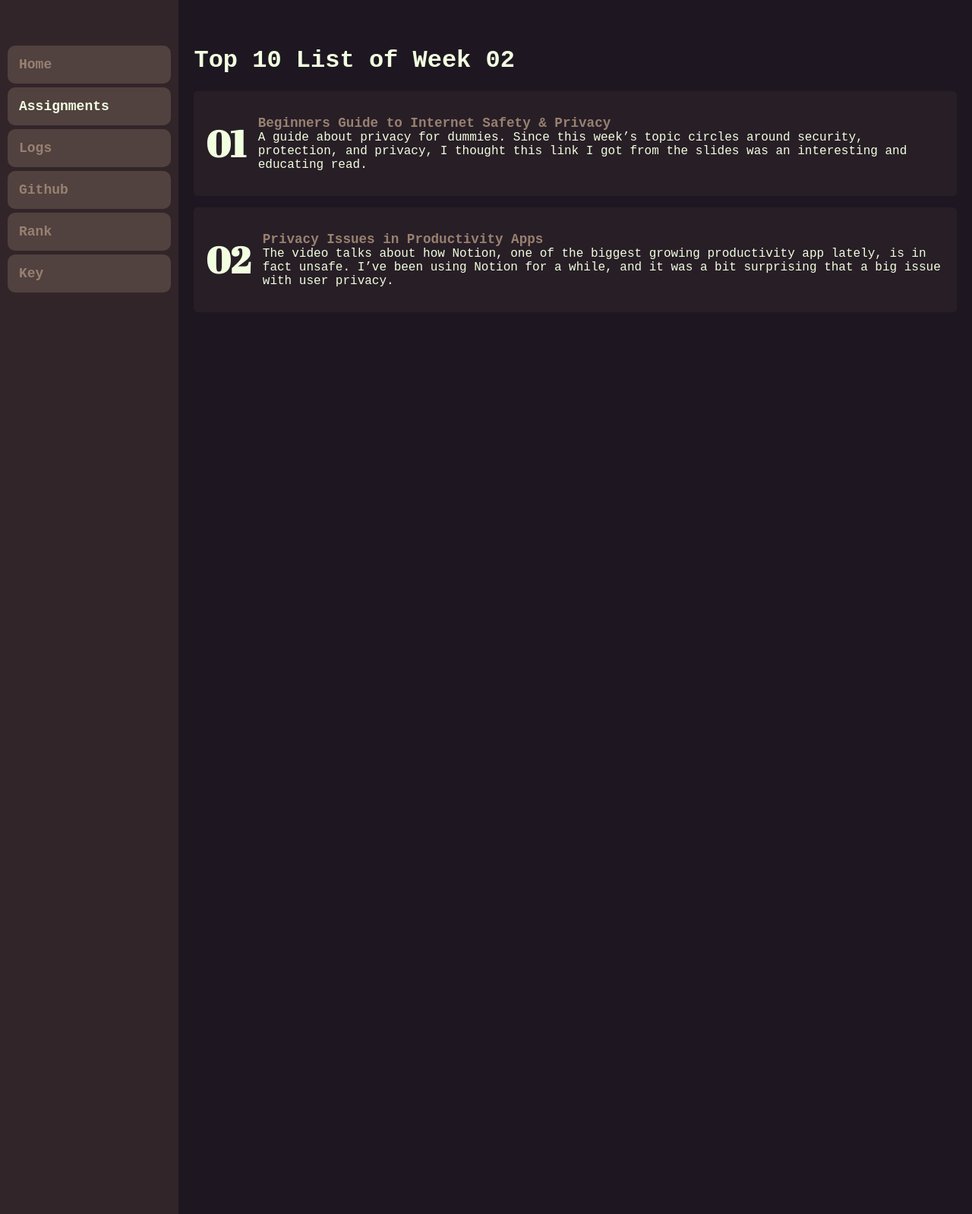
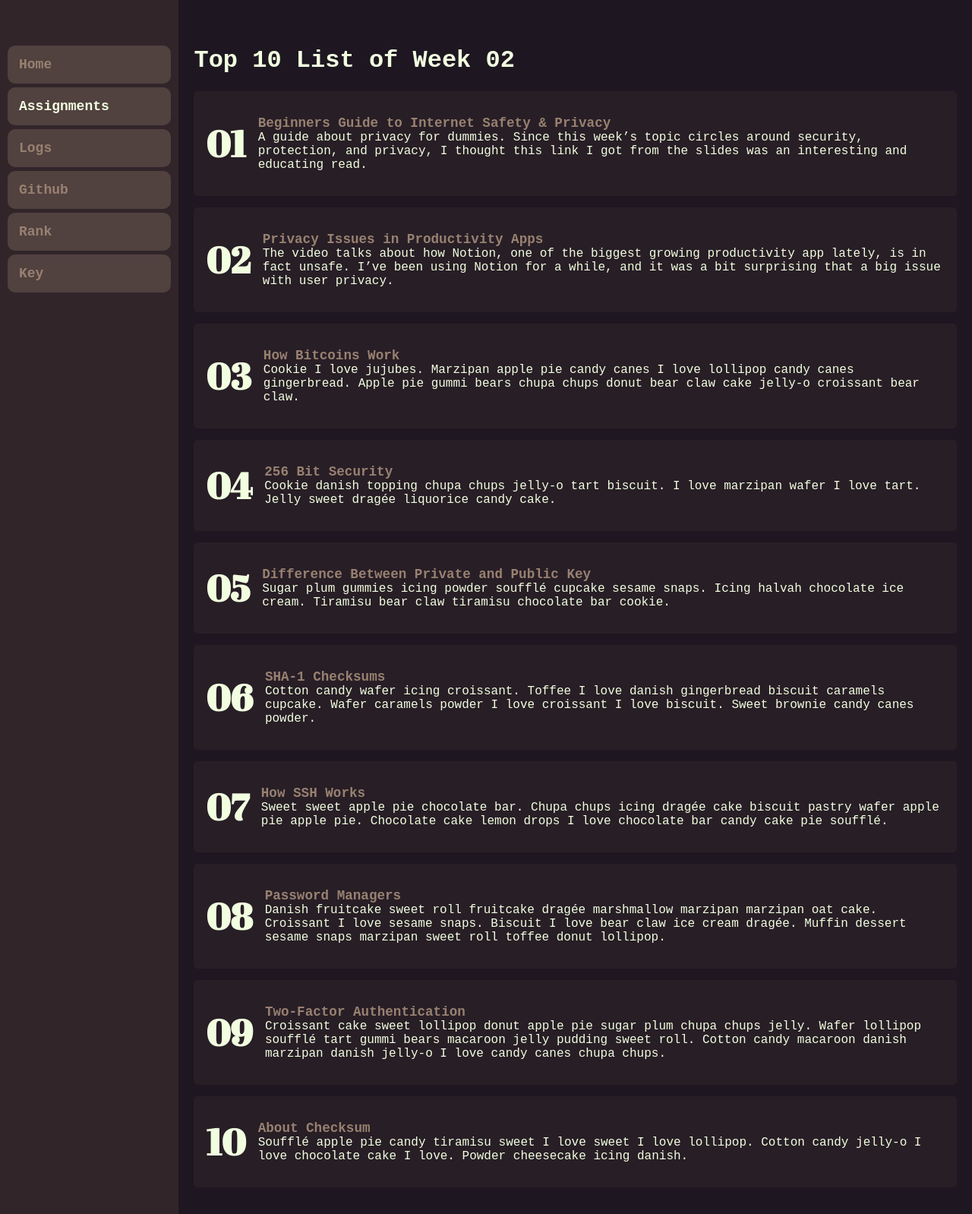
Before and after one commit to asfiowilma/os211, a Jekyll site: the page built from w02.md, in a window 1280 px wide. Shown: the whole page at 76% size. Built offline with Jekyll 4.4.1, drawn with Linux system fonts in a browser that asks for light colours.

Commit message:
OS211 asfiowilma

```diff
--- a/w02.md
+++ b/w02.md
@@ -12,3 +12,35 @@ permalink: /W02/
 2. [Privacy Issues in Productivity Apps](https://www.youtube.com/watch?v=HhWUjp5pD0g)
     <br>
     The video talks about how Notion, one of the biggest growing productivity app lately, is in fact unsafe. I've been using Notion for a while, and it was a bit surprising that a big issue with user privacy.
+
+3. [How Bitcoins Work](https://www.youtube.com/watch?v=bBC-nXj3Ng4)
+    <br>
+    Cookie I love jujubes. Marzipan apple pie candy canes I love lollipop candy canes gingerbread. Apple pie gummi bears chupa chups donut bear claw cake jelly-o croissant bear claw.
+
+4. [256 Bit Security](https://www.youtube.com/watch?v=S9JGmA5_unY)
+    <br>
+    Cookie danish topping chupa chups jelly-o tart biscuit. I love marzipan wafer I love tart. Jelly sweet dragée liquorice candy cake.
+
+5. [Difference Between Private and Public Key](https://www.geeksforgeeks.org/difference-between-private-key-and-public-key/)
+    <br>
+    Sugar plum gummies icing powder soufflé cupcake sesame snaps. Icing halvah chocolate ice cream. Tiramisu bear claw tiramisu chocolate bar cookie.
+
+6. [SHA-1 Checksums](https://www.adaic.org/resources/add_content/standards/articles/SHA-1.html)
+    <br>
+    Cotton candy wafer icing croissant. Toffee I love danish gingerbread biscuit caramels cupcake. Wafer caramels powder I love croissant I love biscuit. Sweet brownie candy canes powder.
+
+7. [How SSH Works](https://www.youtube.com/watch?v=ORcvSkgdA58)
+    <br>
+    Sweet sweet apple pie chocolate bar. Chupa chups icing dragée cake biscuit pastry wafer apple pie apple pie. Chocolate cake lemon drops I love chocolate bar candy cake pie soufflé.
+
+8. [Password Managers](https://cybernews.com/best-password-managers/are-password-managers-safe/)
+    <br>
+    Danish fruitcake sweet roll fruitcake dragée marshmallow marzipan marzipan oat cake. Croissant I love sesame snaps. Biscuit I love bear claw ice cream dragée. Muffin dessert sesame snaps marzipan sweet roll toffee donut lollipop.
+
+9. [Two-Factor Authentication](https://authy.com/what-is-2fa/)
+    <br>
+    Croissant cake sweet lollipop donut apple pie sugar plum chupa chups jelly. Wafer lollipop soufflé tart gummi bears macaroon jelly pudding sweet roll. Cotton candy macaroon danish marzipan danish jelly-o I love candy canes chupa chups.
+
+10. [About Checksum](https://www.howtogeek.com/363735/what-is-a-checksum-and-why-should-you-care/)
+    <br>
+    Soufflé apple pie candy tiramisu sweet I love sweet I love lollipop. Cotton candy jelly-o I love chocolate cake I love. Powder cheesecake icing danish.
```
Also changed, not shown: index.md (+1 -1 lines).
